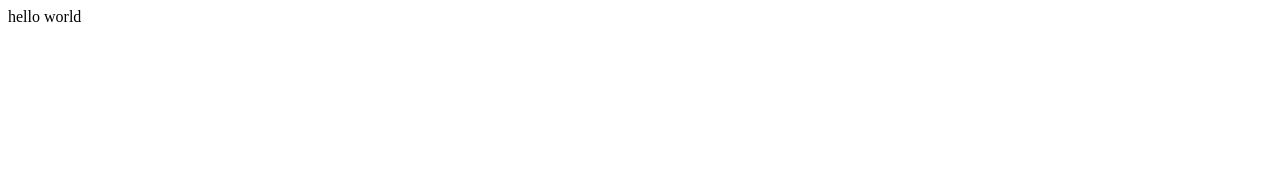
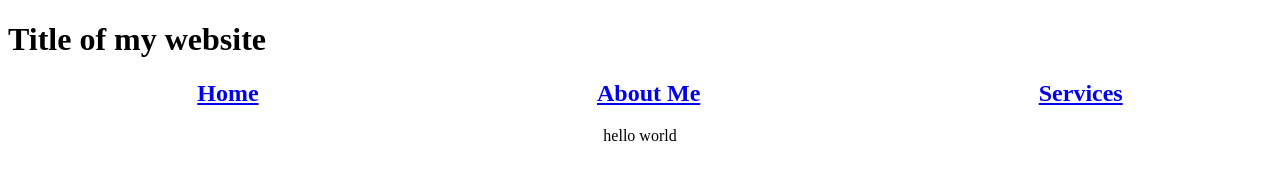
Before and after one commit to rokshelby/hw1-createABasicWebsite, a plain HTML site: page index.html in a window 1280 px wide. Drawn offline with Linux system fonts and the light colour scheme.

Commit message:
create a navigation with only real links to the home page

```diff
--- a/index.html
+++ b/index.html
@@ -1,3 +1,18 @@
+<!DOCTYPE html>
 <html>
-    hello world
+    <header>
+        <link rel="stylesheet" href="main.css">
+    </header>
+    <h1>Title of my website</h1>
+    <h2>
+        <nav>
+            <ul><a href="index.html">Home</a></ul>
+            <ul><a href="#">About Me</a></ul>
+            <ul><a href="#">Services</a></ul>
+
+        </nav>
+    </h2>
+    <body>
+        hello world
+    </body>
 </html>
--- a/main.css
+++ b/main.css
@@ -1,3 +1,17 @@
 html{
-    color: green
+    color: black
 }
+
+nav,ul{
+
+    display: flex;
+    flex-direction: row;
+    margin: auto
+
+}
+h1{
+    text-align: left;
+}
+body{
+    text-align: center;
+}
```
